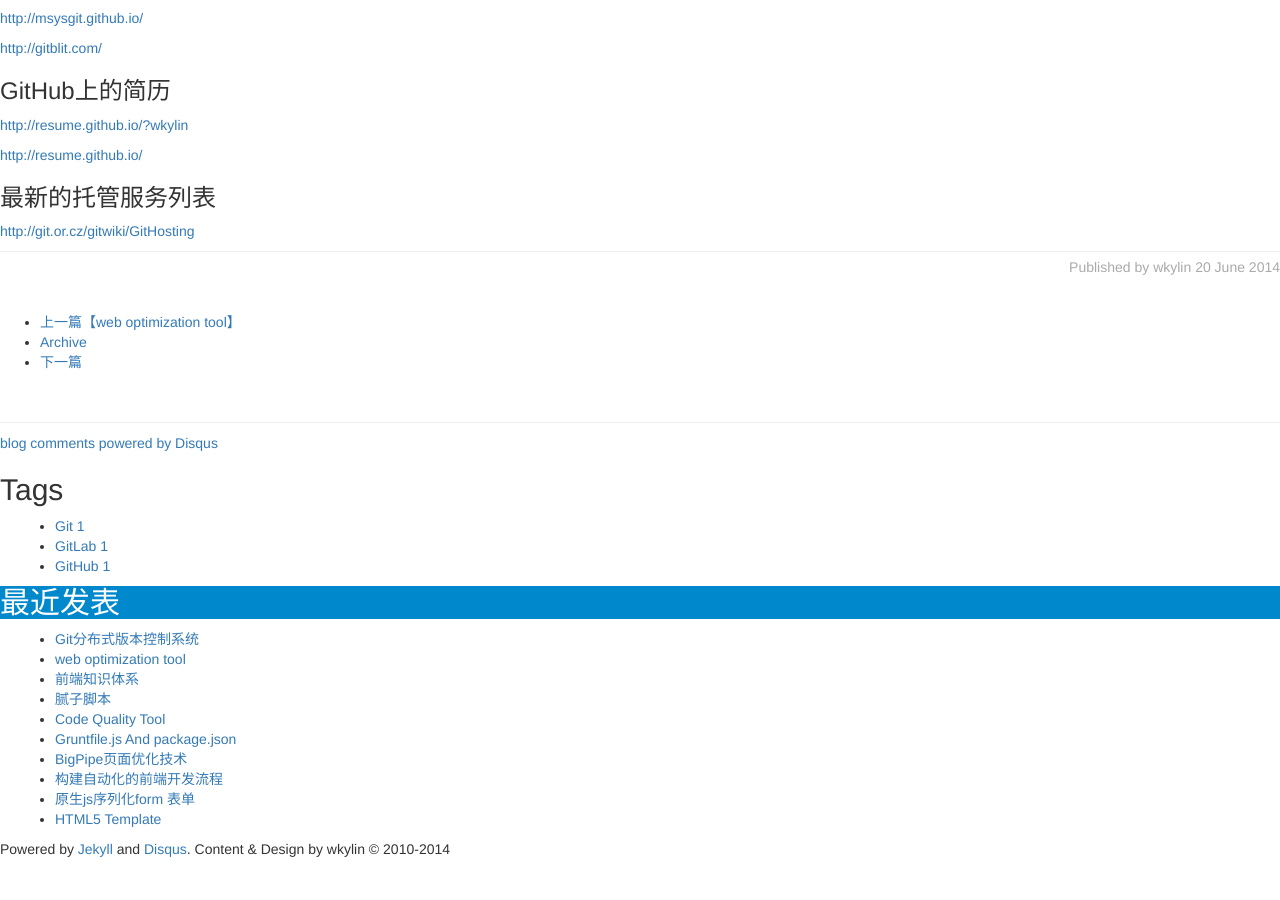
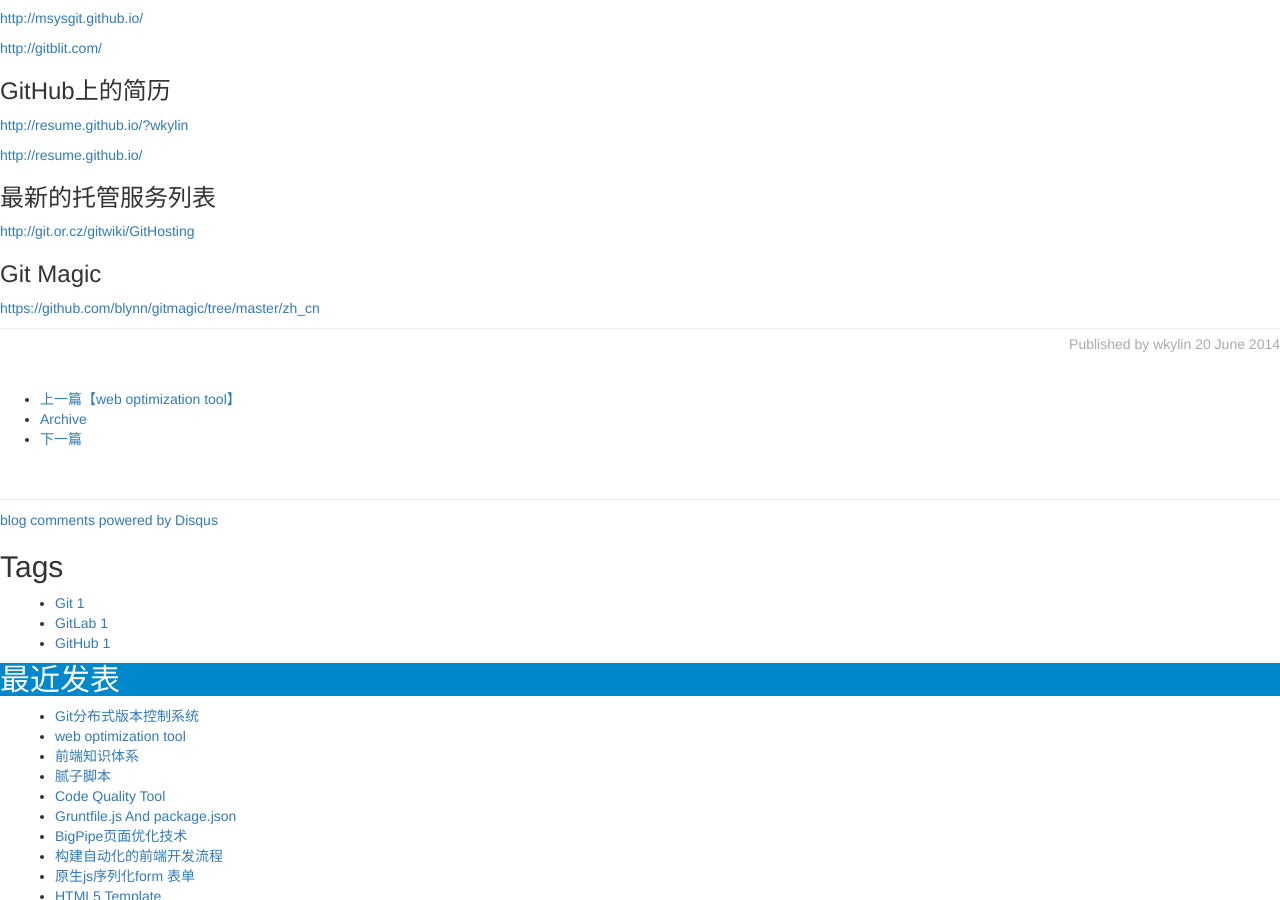
Before and after one commit to wkylin/wkylin.github.com, a Jekyll site: the page built from _posts/core-samples/2014-06-20-git-github.md, in a window 1280 px wide and 900 px high, scrolled down 2352 px. Built offline with Jekyll 4.4.1, drawn with Linux system fonts in a browser that asks for light colours; nearby versions of some CDN libraries; library files that are not in the unit come from our copies; comment, search, counter and statistics services are not loaded; before the commit the page ends 3211 px from its top, so only the background shows below that.

Commit message:
git github

```diff
--- a/_posts/core-samples/2014-06-20-git-github.md
+++ b/_posts/core-samples/2014-06-20-git-github.md
@@ -94,3 +94,7 @@ http://marklodato.github.io/visual-git-guide/index-zh-cn.html#commit>
 ###最新的托管服务列表
 
 <http://git.or.cz/gitwiki/GitHosting>
+
+###Git Magic
+
+<https://github.com/blynn/gitmagic/tree/master/zh_cn>
```
